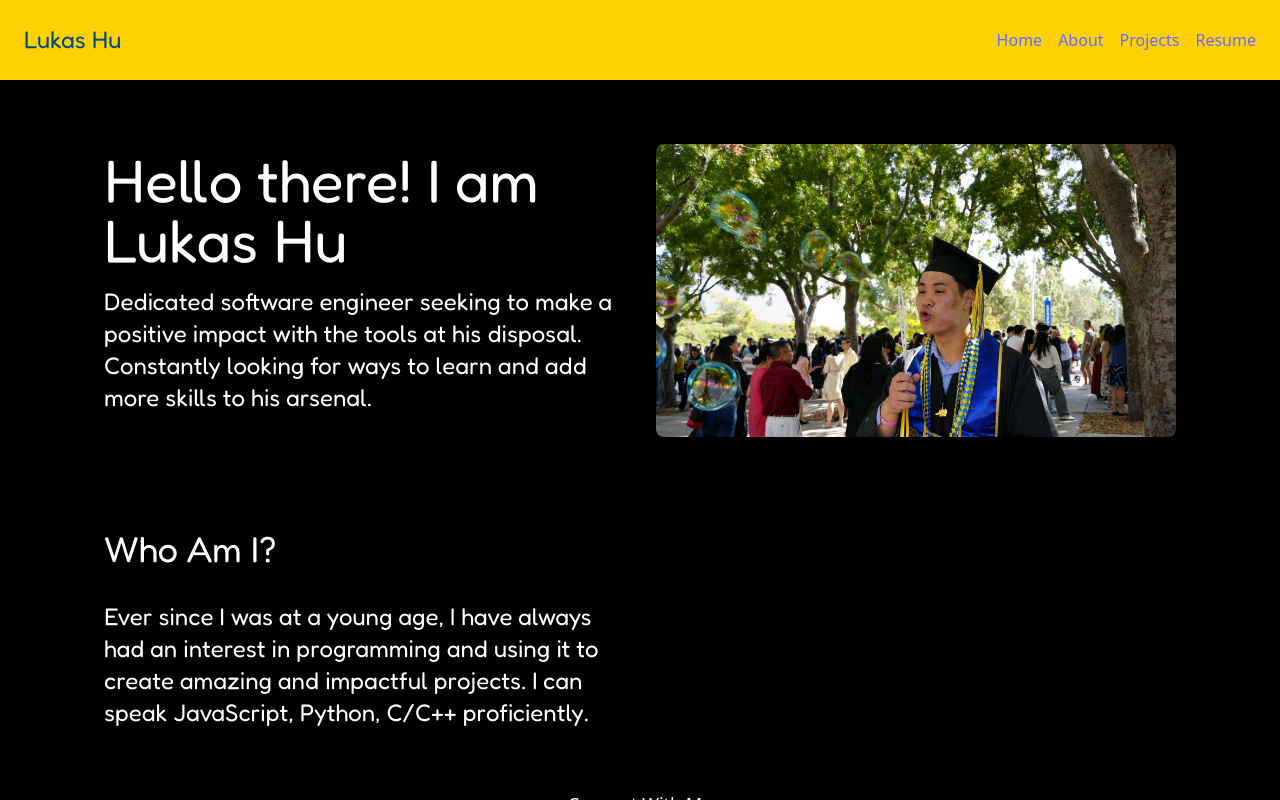
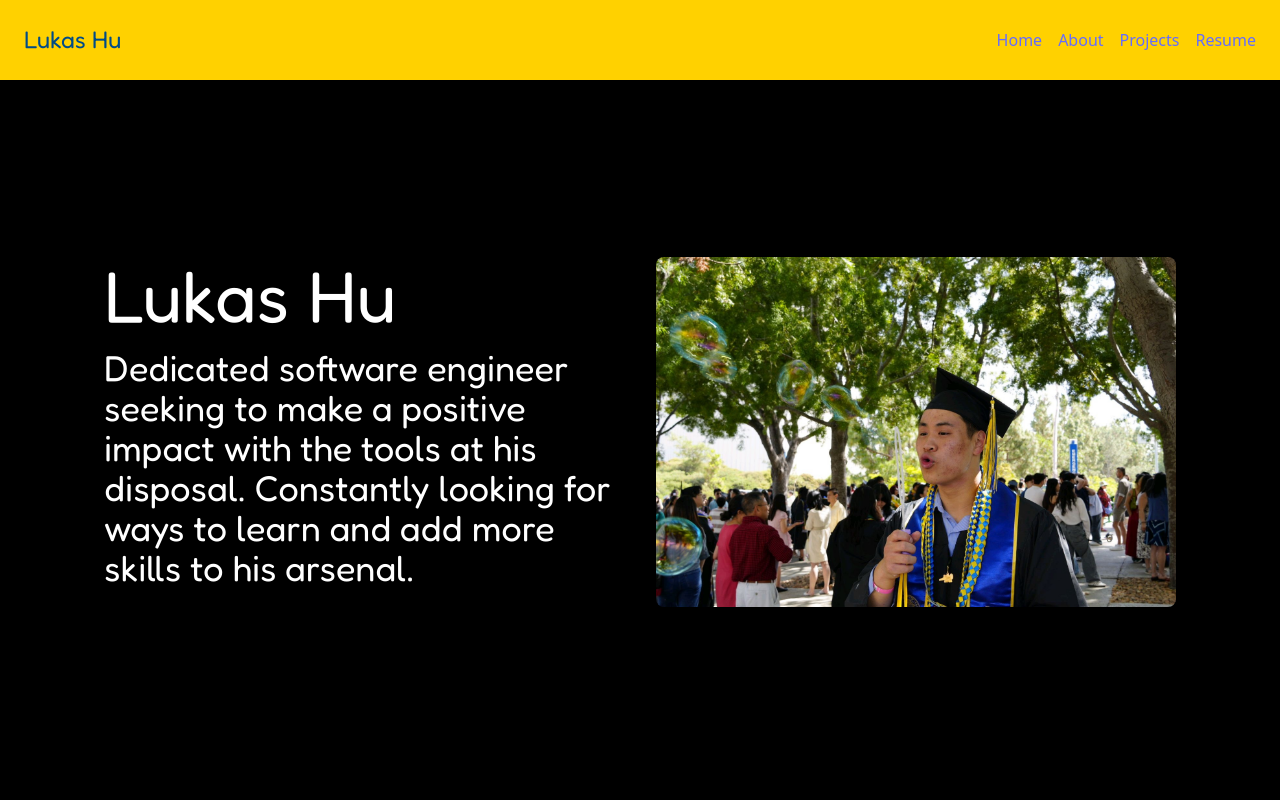
Before and after one commit to Lukas-L-Hu/Lukas-L-Hu.github.io, a React (Vite) app: page / in a window 1280 px wide. Built offline with nearby package versions, Linux system fonts and the light colour scheme.

Commit message:
Started readjusting the format of the portfolio by moving about info to home page

```diff
--- a/src/components/About.jsx
+++ b/src/components/About.jsx
@@ -5,23 +5,6 @@ import { motion } from 'framer-motion';
 export default function About() {
   return (
     <div className="flex flex-col gap-y-16 pt-16 pb-20">
-    <TextArea heading="Get to Know Me">
-      <h2>Originally from the Washington, D.C. area, I have lived on the West Coast in both Las Vegas, NV and Orange County, CA. While I am still an East
-        Coast kid at heart, I have really enjoyed life in the West. I have also had the privilege of traveling the world to places such as Taiwan, Austria, the Philippines,
-        and the United Arab Emirates. I enjoy working anywhere and getting to experience new places.
-      </h2>
-      <br></br>
-      <h2>
-        In my free time I enjoy playing sports such as basketball, swimming, and tennis. In addition to playing sports,
-        I also consider myself a big sports fan. Growing up in the Greater Baltimore-Washington area, my allegiances are to the Baltimore Ravens, Washington Nationals,
-        Washington Capitals, Washington Wizards, and D.C. United.
-      </h2>
-      <br></br>
-      <h2>
-        I also really enjoy trying new foods with some of my favorite cuisines being Taiwanese, Korean, Peruvian, Ethiopian, and Venezuelan as some of my favorites that I have tried.
-        I love trying new restaurants and I love new recommendations for restaurants around California, Las Vegas, DC, or wherever I end up.
-      </h2>
-    </TextArea>
     <TextArea heading="Education">
       <div className="flex flex-col md:flex-row items-center gap-6">
         {/* <img
--- a/src/components/Home.jsx
+++ b/src/components/Home.jsx
@@ -1,11 +1,13 @@
 import { FaGithub, FaLinkedin, FaInstagram } from 'react-icons/fa';
 import { motion } from 'framer-motion';
+import TextArea from "./TextArea";
 
 export default function Home() {
   return (
+    <>
     <section
       id="home"
-      className="w-full min-h-screen flex flex-col justify-between items-center text-white pt-12 px-6"
+      className="w-full min-h-screen flex justify-center items-center text-white pb-24 px-6"
     >
       <div className="flex flex-row items-center justify-center w-full max-w-6xl px-6">
         <div className="w-1/2 p-4 flex flex-col justify-center mx-auto">
@@ -13,15 +15,15 @@ export default function Home() {
             initial={{ opacity: 0, x: -50 }}
             animate={{ opacity: 1, x: 0 }}
             transition={{ duration: 1 }}
-            className="text-5xl md:text-6xl mb-4 text-left font-fredoka"
+            className="text-6xl md:text-7xl mb-4 text-left font-fredoka"
           >
-            Hello there! I am Lukas Hu
+            <div className="whitespace-nowrap text-7xl">Lukas Hu</div>
           </motion.h1>
           <motion.p
             initial={{ opacity: 0, x: -50 }}
             animate={{ opacity: 1, x: 0 }}
             transition={{ duration: 1 }}
-            className="text-xl md:text-2xl mb-4 text-left font-fredoka"
+            className="text-xl md:text-4xl mb-4 text-left font-fredoka"
           >
             Dedicated software engineer seeking to make a positive impact with the tools at his disposal. Constantly looking for ways to learn and add more skills to his arsenal.
           </motion.p>
@@ -33,34 +35,54 @@ export default function Home() {
             transition={{ duration: 1 }}
             src="/bubbles.jpg"
             alt="Decorative"
-            className="w-full h-auto rounded-lg shadow-lg"
+            className="w-full h-[350px] object-cover rounded-lg shadow-lg"
           />
         </div>
       </div>
-      <div className="flex flex-row justify-center w-full max-w-6xl px-6 mt-12">
-        <div className="w-1/2 p-4">
+    </section>
+    <section
+      id="about-me"
+      className="flex flex-col items-center pt-16 text-white px-6"
+    >
+      <div className="w-full max-w-4xl mx-auto">
         <motion.h1
           initial={{ opacity: 0, x: -50 }}
           animate={{ opacity: 1, x: 0 }}
           transition={{ duration: 1 }}
-            className="text-4xl font-fredoka text-left mb-8"
+          className="text-8xl font-fredoka text-center mb-8"
         >
-            Who Am I?
+          About Me
         </motion.h1>
-          <motion.p
+        {/* <motion.p
           initial={{ opacity: 0, x: -50 }}
           animate={{ opacity: 1, x: 0 }}
           transition={{ duration: 1 }}
-            className="text-2xl font-fredoka text-left mb-8"
+          className="text-2xl font-fredoka text-center mb-12"
         >
-            Ever since I was at a young age, I have always had an interest in programming and using it to create amazing and impactful projects.
-
+          Ever since I was at a young age, I have always had an interest in programming and using it to create amazing and impactful projects.<br />
           I can speak JavaScript, Python, C/C++ proficiently.
-          </motion.p>
+        </motion.p> */}
       </div>
-        <div className="w-1/2 p-4"></div>
+      <div className="flex flex-col gap-y-16 pt-16 pb-20">
+          <TextArea heading="Get to Know Me">
+            <h2>Originally from the Washington, D.C. area, I have lived on the West Coast in both Las Vegas, NV and Orange County, CA. While I am still an East
+              Coast kid at heart, I have really enjoyed life in the West. I have also had the privilege of traveling the world to places such as Taiwan, Austria, the Philippines,
+              and the United Arab Emirates. I enjoy working anywhere and getting to experience new places.
+            </h2>
+            <br></br>
+            <h2>
+              In my free time I enjoy playing sports such as basketball, swimming, and tennis. In addition to playing sports,
+              I also consider myself a big sports fan. Growing up in the Greater Baltimore-Washington area, my allegiances are to the Baltimore Ravens, Washington Nationals,
+              Washington Capitals, Washington Wizards, and D.C. United.
+            </h2>
+            <br></br>
+            <h2>
+              I also really enjoy trying new foods with some of my favorite cuisines being Taiwanese, Korean, Peruvian, Ethiopian, and Venezuelan as some of my favorites that I have tried.
+              I love trying new restaurants and I love new recommendations for restaurants around California, Las Vegas, DC, or wherever I end up.
+            </h2>
+          </TextArea>
         </div>
-      <div className="mb-6 flex flex-col items-center text-white">
+      <footer className="mb-6 flex flex-col items-center text-white">
         <p className="text-lg mb-2">Connect With Me</p>
         <div className="flex space-x-4 text-3xl">
           <a href="https://github.com/Lukas-L-Hu" target="_blank" className="text-[#181717] hover:opacity-80">
@@ -73,7 +95,8 @@ export default function Home() {
             <FaInstagram />
           </a>
         </div>
-      </div>
+      </footer>
     </section>
+    </>
   );
 }
```
Lines whose indentation alone changed are shown as unchanged.
